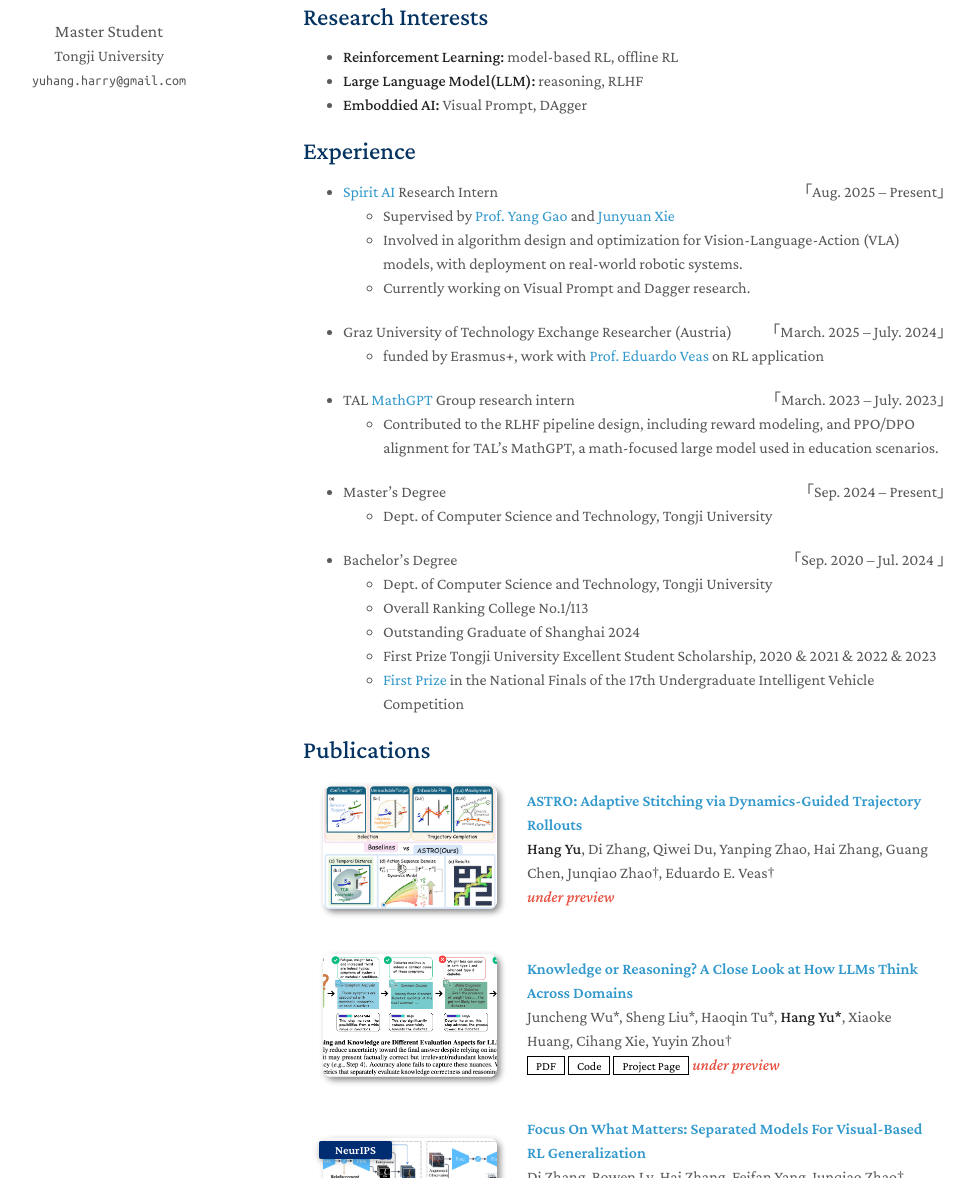
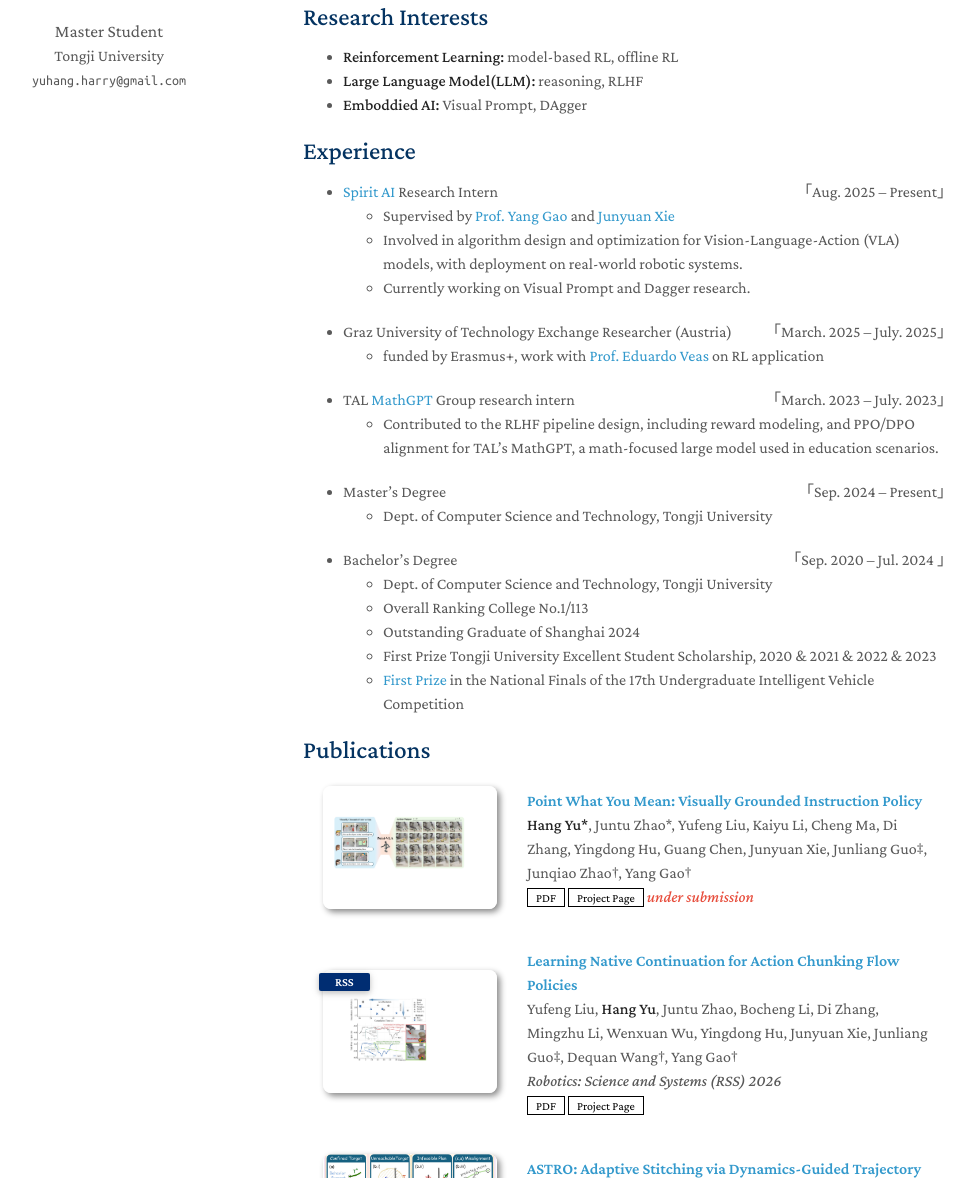
Before and after one commit to yuhang-harry/yuhang-harry.github.io, a Jekyll site: the page built from index.md, in a window 1280 px wide and 1400 px high. Shown: the part 222-1400 px from the top of the window, without its empty margins (167-1141 px from the left). Built offline with Jekyll 4.4.1, drawn with Linux system fonts in a browser that asks for light colours; a style sheet for code colours, icons or effects is not loaded; some of the changed text lies outside the part shown.

Commit message:
[YH]: add Point-VLA & Legato papers, reviewing service, fix dates/GA
- Add Point-VLA (IROS, co-first author) and Legato (RSS 2026, 2nd author)
  publications with teaser images
- Add reviewing experience (AAAI 3 / ICML 6 / NeurIPS 4), enable Services section
- Fix reversed Graz exchange dates (2025.3 -- 2025.7)
- Comment out deprecated Universal Analytics ID, leave GA4 placeholder

```diff
--- a/_config.yml
+++ b/_config.yml
@@ -38,7 +38,9 @@ font: "Serif" # or "Sans Serif"
 
 # Google Analytics ID
 # Please remove this if you don't use Google Analytics
-google_analytics: UA-111540567-4
+# Note: the old Universal Analytics (UA-) property is deprecated and no longer collects data.
+# Replace with a GA4 measurement ID (format: G-XXXXXXXXXX) to re-enable analytics.
+# google_analytics: G-XXXXXXXXXX
 
 # Use this project as a remote theme for GitHub Pages
 # See the guide here: https://docs.github.com/en/pages/setting-up-a-github-pages-site-with-jekyll/adding-a-theme-to-your-github-pages-site-using-jekyll
--- a/_data/publications.yml
+++ b/_data/publications.yml
@@ -1,4 +1,26 @@
 main:
+
+  - title: "Point What You Mean: Visually Grounded Instruction Policy"
+    authors: <strong>Hang Yu*</strong>, Juntu Zhao*, Yufeng Liu, Kaiyu Li, Cheng Ma, Di Zhang, Yingdong Hu, Guang Chen, Junyuan Xie, Junliang Guo‡, Junqiao Zhao†, Yang Gao†
+    conference_short:
+    conference:
+    pdf: https://arxiv.org/pdf/2512.18933
+    code:
+    page: https://yuhang-harry.github.io/Point-VLA/
+    bibtex:
+    notes: under submission
+    image: ./assets/img/point-vla.png
+
+  - title: "Learning Native Continuation for Action Chunking Flow Policies"
+    authors: Yufeng Liu, <strong>Hang Yu</strong>, Juntu Zhao, Bocheng Li, Di Zhang, Mingzhu Li, Wenxuan Wu, Yingdong Hu, Junyuan Xie, Junliang Guo‡, Dequan Wang†, Yang Gao†
+    conference_short: RSS
+    conference: "Robotics: Science and Systems (RSS) 2026"
+    pdf: https://arxiv.org/pdf/2602.12978
+    code:
+    page: https://lyfeng001.github.io/Legato/
+    bibtex:
+    notes:
+    image: ./assets/img/legato.png
 
   - title: "ASTRO: Adaptive Stitching via Dynamics-Guided Trajectory Rollouts"
     authors: <strong>Hang Yu</strong>, Di Zhang, Qiwei Du, Yanping Zhao, Hai Zhang, Guang Chen, Junqiao Zhao†, Eduardo E. Veas†
--- a/_includes/services.md
+++ b/_includes/services.md
@@ -2,15 +2,8 @@
 
 <h4 style="margin:0 10px 0;">Conference Reviewers</h4>
 
-<ul style="margin:0 0 5px;">
-  <li><a href="http://cvpr2023.thecvf.com/"><autocolor>IEEE/CVF Conference on Computer Vision and Pattern Recognition (CVPR) 2021-2023</autocolor></a></li>
-  <li><a href="http://iccv2021.thecvf.com/"><autocolor>IEEE/CVF International Conference on Computer Vision (ICCV) 2021</autocolor></a></li>
-  <li><a href="https://eccv2022.ecva.net/"><autocolor>European Conference on Computer Vision (ECCV) 2022</autocolor></a></li>
+<ul style="margin:0 0 20px;">
+  <li><a href="https://aaai.org/conference/aaai/"><autocolor>AAAI Conference on Artificial Intelligence (AAAI) &mdash; 3 papers</autocolor></a></li>
+  <li><a href="https://icml.cc/"><autocolor>International Conference on Machine Learning (ICML) &mdash; 6 papers</autocolor></a></li>
+  <li><a href="https://neurips.cc/"><autocolor>Annual Conference on Neural Information Processing Systems (NeurIPS) &mdash; 4 papers</autocolor></a></li>
 </ul>
-
-<h4 style="margin:0 10px 0;">Journal Reviewers</h4>
-
-<ul style="margin:0 0 20px;">
-  <li><a href="https://www.computer.org/csdl/journal/tp"><autocolor>IEEE Transactions on Pattern Analysis and Machine Intelligence (TPAMI)</autocolor></a></li>
-  <li><a href="https://www.springer.com/journal/11263"><autocolor>International Journal of Computer Vision (IJCV)</autocolor></a></li>
-</ul>
--- a/index.md
+++ b/index.md
@@ -18,7 +18,7 @@ I am a first-year master's student at Tongji University supervised by [Prof.Junq
     - Supervised by [Prof. Yang Gao](https://people.iiis.tsinghua.edu.cn/~gaoyang/yang-gao.weebly.com/index.html) and [Junyuan Xie](https://scholar.google.com/citations?user=qJsC_XsAAAAJ&hl=zh-CN)
     - Involved in algorithm design and optimization for Vision-Language-Action (VLA) models, with deployment on real-world robotic systems.
     - Currently working on Visual Prompt and Dagger research.
-- Graz University of Technology Exchange Researcher (Austria) <span style="float: right;">「March. 2025 -- July. 2024」</span>
+- Graz University of Technology Exchange Researcher (Austria) <span style="float: right;">「March. 2025 -- July. 2025」</span>
     - funded by Erasmus+, work with [Prof. Eduardo Veas](https://eduveas.github.io/) on RL application
 - TAL [MathGPT](https://www.mathgpt.com/) Group research intern <span style="float: right;">「March. 2023 -- July. 2023」</span>
     - Contributed to the RLHF pipeline design, including reward modeling, and PPO/DPO alignment for TAL’s MathGPT, a math-focused large model used in education scenarios.
@@ -33,4 +33,4 @@ I am a first-year master's student at Tongji University supervised by [Prof.Junq
 
 {% include_relative _includes/publications.md %}
 
-<!-- {% include_relative _includes/services.md %} -->
+{% include_relative _includes/services.md %}
```
Also changed, not shown: assets/img/legato.png (added), assets/img/point-vla.png (added).
